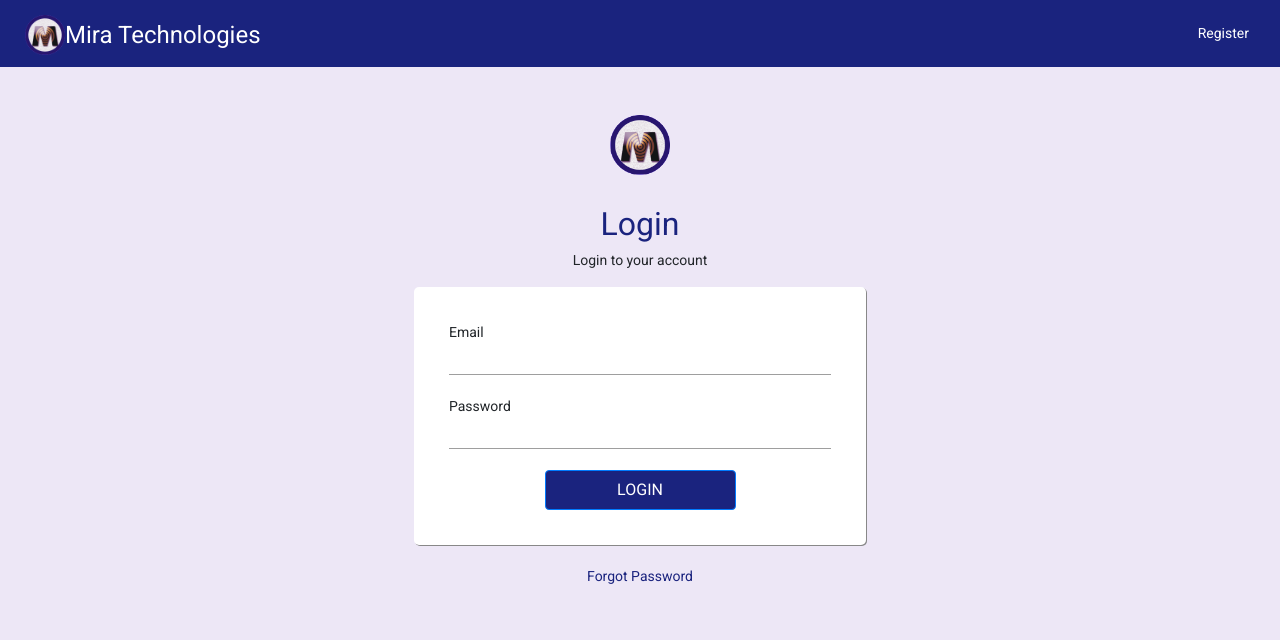
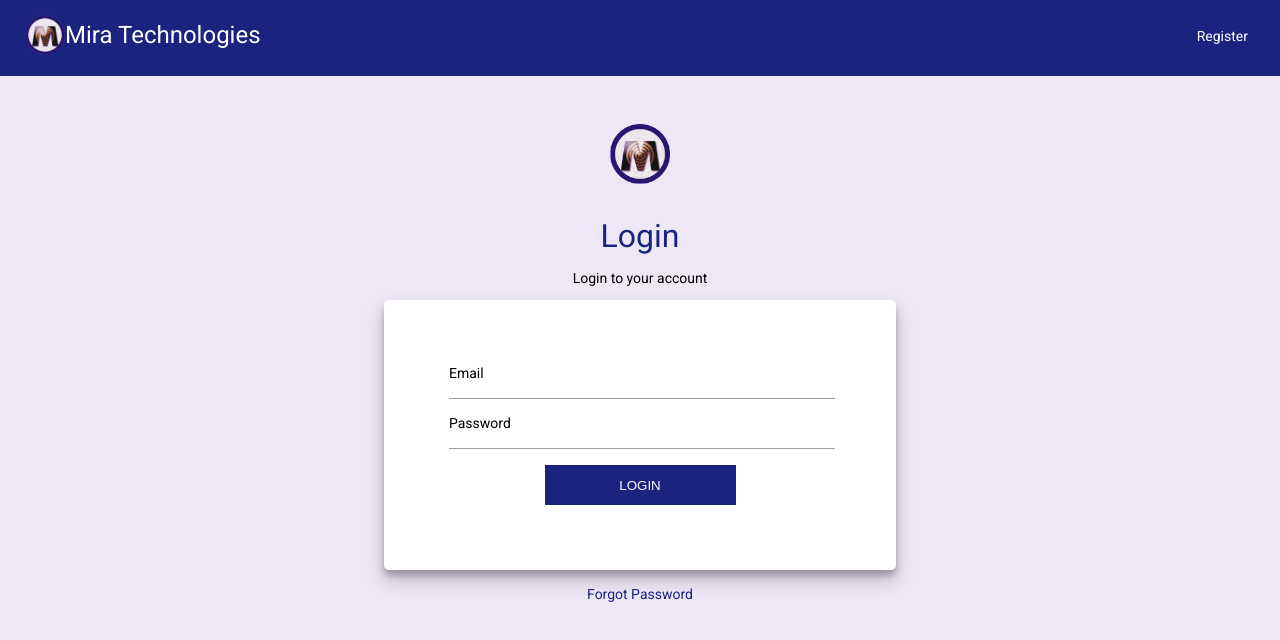
Before and after one commit to temilolasayo/MiraTechnologies, a plain HTML site: page index.html in a window 1280 px wide. Drawn offline with nearby package versions, Linux system fonts and the light colour scheme.

Commit message:
Removed Bootstrap Styling

```diff
--- a/index.html
+++ b/index.html
@@ -4,8 +4,6 @@
 <head>
     <meta charset="utf-8">
     <meta name="viewport" content="width=device-width, initial-scale=1">
-    <link rel="stylesheet" href="https://maxcdn.bootstrapcdn.com/bootstrap/4.5.2/css/bootstrap.min.css">
-    <script src="https://maxcdn.bootstrapcdn.com/bootstrap/4.5.2/js/bootstrap.min.js"></script>
     <link rel="preconnect" href="https://fonts.gstatic.com">
     <link href="https://fonts.googleapis.com/css2?family=Roboto&display=swap" rel="stylesheet">
     <link rel="stylesheet" href="styles.css" />
@@ -14,41 +12,36 @@
 
 <body>
     <header class="navbarBackground">
+        <span class="header">
         <a href="#" class="leftStyle leftStyleA"><img src="images/miraheadericon.png" alt="Mira Technologies Logo"
                 width="40px"> Mira Technologies</a>
-        <ul class="nav  justify-content-end">
-            <li class="nav-item">
-                <a class="nav-link" href="#">Register</a>
+        <ul>
+            <li class="navItem">
+                <a href="#">Register</a>
             </li>
         </ul>
+    </span>
     </header>
     <main>
-        <div class="container mainWidth">
-            <div class="row">
-                <div class="col-sm-12">
-                    <div class="container text-center pt-5">
-                        <img src="images/miraheadericon.png" alt="Mira Technologies Logo" width="60px" />
-                        <h4 class="blueText blueTextSize pb-2">Login</h4>
+        <div class="mainWidth">
+                        <img class="imgPadding" src="images/miraheadericon.png" alt="Mira Technologies Logo" width="60px" />
+                        <h4 class="blueText blueTextSize">Login</h4>
                         <p>Login to your account</p>
                         <div class="whiteBackground">
                             <form>
-                                <div class="row">
-                                    <div class="col-sm-12">
+                                <div class="formStyle">
                                         <label for="email" class="floatLeft">Email</label>
                                         <input type="email" /><br /><br />
                                         <label for="password" class="floatLeft">Password</label>
                                         <input type="password" /><br /><br />
                                         <button type="button"
-                                            class="btn btn-primary btn-large navbarBackground blueButton">LOGIN</button>
-                                    </div>
+                                            class="navbarBackground blueButton">LOGIN</button>
                                 </div>
                             </form>
                         </div>
                         <br />
                         <a href="#" class="blueText">Forgot Password</a>
-                    </div>
-                </div>
-            </div>
+
         </div>
     </main>
 </body>
--- a/styles.css
+++ b/styles.css
@@ -9,6 +9,22 @@ body
 header
 {
     padding: 15px;
+    position:relative;
+}
+
+.navItem {
+    position:absolute;
+    right: 2rem;
+    bottom: 2rem;
+}
+
+ul li {
+    text-decoration: none;
+    list-style: none;
+}
+
+ul li a{
+    text-decoration: none;
 }
 
 .leftStyle
@@ -31,14 +47,22 @@ header
     background-color: #1a237e !important;
 }
 
+.header {
+    margin: 2rem;
+}
 .navbarBackground a
 {
     color: #ffffff;
 }
 
+.imgPadding{
+    padding-top: 3rem;
+}
+
 .blueText
 {
     color: #1a237e;
+    text-decoration: none;
 }
 
 .blueTextSize
@@ -48,6 +72,7 @@ header
     line-height: 0.1em;
     margin-top: 1.5em;
     margin-bottom: 0.5em;
+    padding-bottom: 1rem;
 }
 
 a:hover
@@ -58,6 +83,8 @@ a:hover
 .mainWidth
 {
     width: 40%;
+    margin: auto;
+    text-align: center;
 }
 
 .whiteBackground
@@ -66,7 +93,11 @@ a:hover
     border-radius: 5px;
     background-color: #ffffff;
     padding: 35px;
-    box-shadow: 1px 1px #888888 ;
+    box-shadow: 0 10px 20px rgba(0,0,0,0.19), 0 6px 6px rgba(0,0,0,0.23);
+}
+
+.formStyle {
+padding: 30px;
 }
 
 .floatLeft
@@ -86,6 +117,8 @@ input
     width: 50%;
     font-weight: 500;
     height: 40px;
+    border: none;
+    color: #ffffff;
 }
 
 @media only screen and (max-width: 768px){
@@ -95,4 +128,8 @@ input
         width: 100%;
     }
 
+    .whiteBackground {
+        margin: 25px;
+    }
+
 }
```
